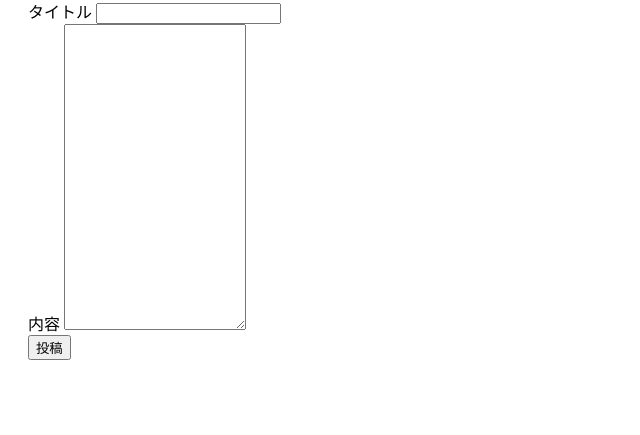
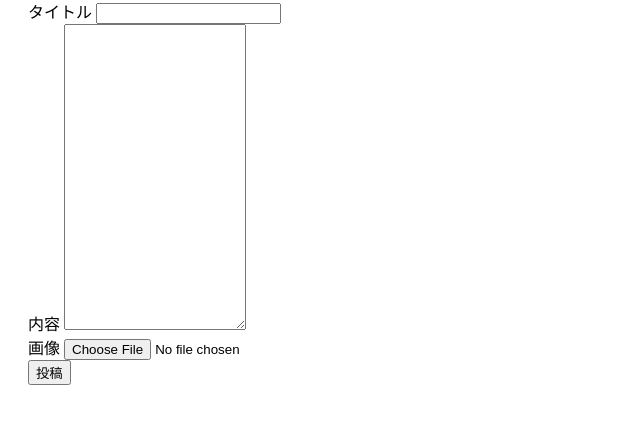
Before and after one commit to marutaku/docker-fastapi-mysql-app, a FastAPI app: template app/templates/create-article.html in a window 1280 px wide. Shown: the part 152-587 px from the top of the page, without its empty margins (0-640 px from the left). Run offline with FastAPI, Linux system fonts and the light colour scheme; the template is opened without the code that fills it, so the values that code supplies are empty.

Commit message:
add image form

```diff
--- a/app/templates/create-article.html
+++ b/app/templates/create-article.html
@@ -11,6 +11,10 @@
                 <textarea id="body" name="body" rows="20" placeholder=""></textarea>
             </div>
             <div>
+                <label for="image">画像</label>
+                <input type="file" id="image" name="image">
+            </div>
+            <div>
                 <button type="submit">投稿</button>
             </div>
         </form>
```
